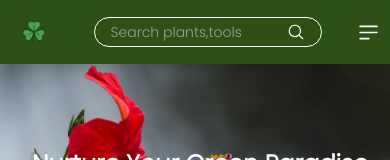
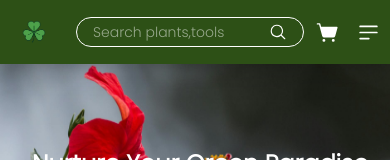
Before and after one commit to ShekRasel/tri-gardening, a Next.js app: page / in a window 390 px wide. Shown: the top 160 px of the page. Built offline with nearby package versions, Linux system fonts and the light colour scheme.

Commit message:
cartbedge add

```diff
--- a/components/Navbar.jsx
+++ b/components/Navbar.jsx
@@ -2,10 +2,10 @@ import Image from "next/image";
 import Link from "next/link";
 import React from "react";
 import { HiMagnifyingGlass } from "react-icons/hi2";
-import { PiShoppingCartSimpleFill } from "react-icons/pi";
 import { CgProfile } from "react-icons/cg";
 import { IoCall } from "react-icons/io5";
 import SlidePanel from "./slide.panel";
+import CartBadge from "./cart.bedge";
 
 const Navbar = () => {
   const links = [
@@ -70,12 +70,10 @@ const Navbar = () => {
         </div>
 
         {/* cart */}
-        <Link href={"/cart"} className="hidden lg:block">
-          <PiShoppingCartSimpleFill className="text-white" size={23} />
-        </Link>
+        <CartBadge />
 
         {/* user profile/dashboard */}
-        <Link href={"/dashboard"} className="hidden lg:block">
+        <Link href={"/"} className="hidden lg:block">
           <CgProfile className="text-white" size={23} />
         </Link>
       </div>
--- /dev/null
+++ b/components/cart.bedge.jsx
@@ -0,0 +1,26 @@
+"use client";
+
+import Link from "next/link";
+import React from "react";
+import { PiShoppingCartSimpleFill } from "react-icons/pi";
+import { useCartStore } from "../app/zustand-store/cart.store";
+
+const CartBadge = () => {
+  const { getTotalItems } = useCartStore();
+
+  return (
+    <div>
+      <Link href="/cart" className="relative">
+        {/* Only show badge if there’s at least one item */}
+        {getTotalItems() > 0 && (
+          <span className="text-white text-sm rounded-full absolute -top-4 right-0">
+            {getTotalItems()}
+          </span>
+        )}
+        <PiShoppingCartSimpleFill className="text-white" size={23} />
+      </Link>
+    </div>
+  );
+};
+
+export default CartBadge;
```
